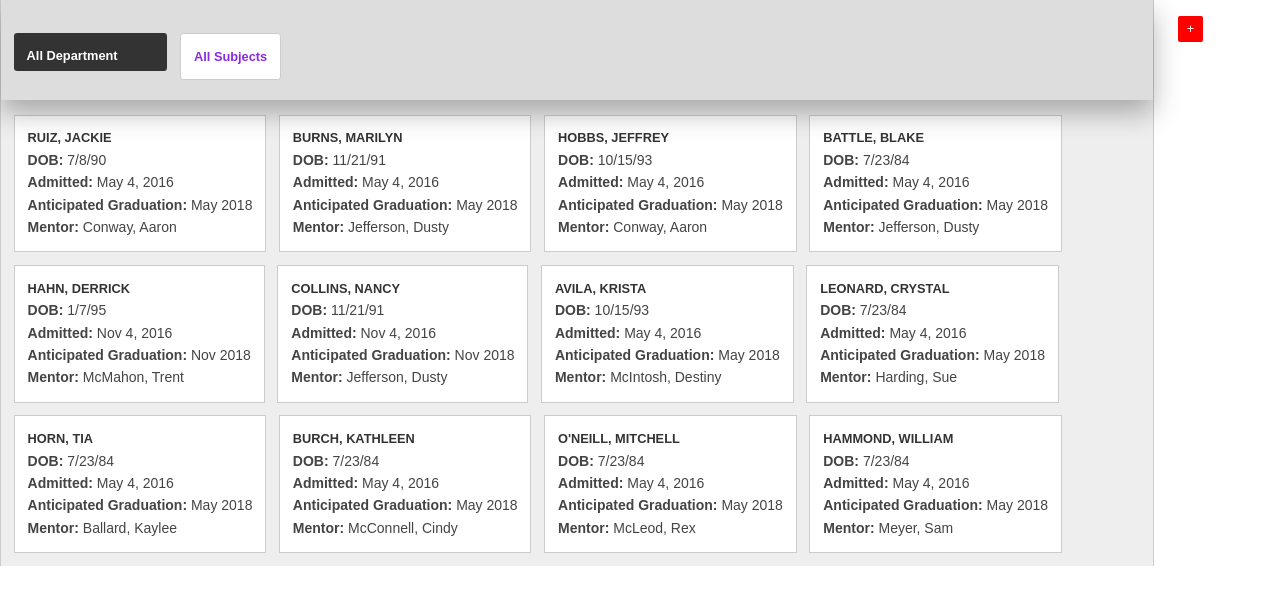
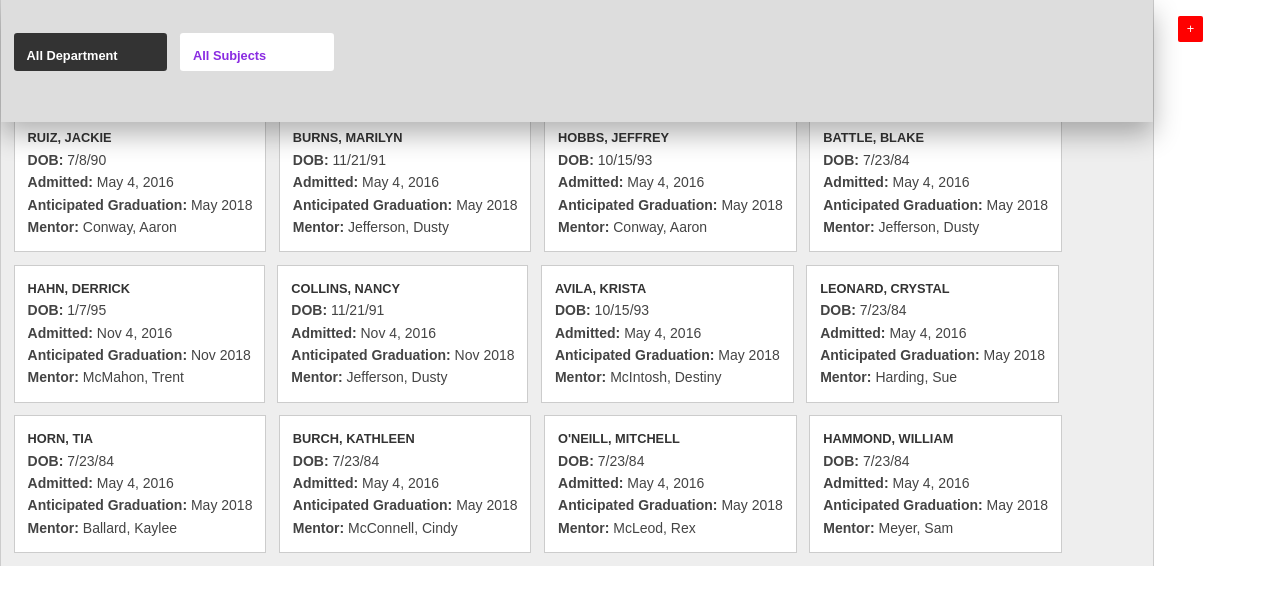
Before and after one commit to sengathit/ensue-demo, an Angular app: page /allstudents in a window 1280 px wide. Shown: the top 604 px of the page. Built offline with nearby package versions, Linux system fonts and the light colour scheme.

Commit message:
Added collapsible selected filter

```diff
--- a/src/app/pages/all-students/all-students.component.html
+++ b/src/app/pages/all-students/all-students.component.html
@@ -1,15 +1,10 @@
 <section>
   <header>
-    <section class="filter-list">
+    <section #filterlist class="filter-list">
       <div class="top-filter" [@openClose]="isOpen ? 'open' : 'closed'">
         <a class="btn btn-expand" (click)="toggleFilter()">{{plusMinus}}</a>
         <div class="department-list">
           <div class="department" *ngFor="let department of departments">
-            <!-- <button mat-raised-button
-              matTooltip="Info about the action"
-              aria-label="Button that displays a tooltip when focused or hovered over">
-        Action
-      </button> -->
             <div
               #departmentClass
               mat-raised-button
@@ -18,7 +13,7 @@
               matTooltipClass="tooltip-blue"
               aria-label="Button that shows a red tooltip"
               class="dept-name"
-              (click)="addFilter(departmentClass,department.name)" >{{department.name}}</div>
+              (click)="addFilter(departmentClass,department.name)">{{department.name}}</div>
             <div class="subjects-wrapper">
               <div
                 class="subject-name"
@@ -33,14 +28,16 @@
       </div>
       <div class="bottom-filter">
         <div class="department-list">
-          <div class="department">
-            <div class="dept-name active" [innerHTML]="departmentText"><!-- Department Name goes here --></div>
-            <div class="subjects-wrapper">
-                <div class="subject-name active" *ngIf="filterSubjects.length == 0;else showFilters">All Subjects</div>
+          <div #departmentcontainer id="department"  [@showMoreFilter]="showMore ? 'open' : 'closed'">
+            <div #department class="dept-name active" [innerHTML]="departmentText"><!-- Department Name goes here --></div>
+            <div #subjectContainer class="subjects-wrapper">
+                <div class="subject-name-active-filter active" *ngIf="filterSubjects.length == 0;else showFilters">All Subjects</div>
                 <ng-template #showFilters>
-                  <div #subjectClass class="subject-name  active" (click)="addFilter(subjectClass,filterSubject)" *ngFor="let filterSubject of filterSubjects">{{filterSubject}}</div>
+                  <div #subjectClass class="subject-name-active-filter active"  [ngStyle]="{'margin-bottom' : showMore ? '20px' : '0px'}" *ngFor="let filterSubject of filterSubjects; let i = index">{{filterSubject}}</div>
+
                 </ng-template>
             </div>
+            <div *ngIf="filterSubjects.length > 5"><p class="showMoreFilters" (click)="displayMoreFilters()">+ {{filterSubjects.length - 5}} more</p></div>
           </div>
         </div>
       </div>
--- a/src/app/pages/all-students/all-students.component.scss
+++ b/src/app/pages/all-students/all-students.component.scss
@@ -1,4 +1,38 @@
-.tooltip-blue {
-  background: lightblue;
-  font-size: 16px;
+
+  .tooltip-blue {
+    background: lightblue;
+    font-size: 16px;
+  }
+#department {
+  display: flex;
+  flex-shrink: 0;
+    height: 76px;
+    overflow: hidden;
+  .subject-name-active-filter {
+    background: white;
+    color: blueviolet;
+    font-weight: bold;
+    font-size: 1vw;
+    font-weight: bold;
+    padding: 1vw;
+    border-radius: 0.25vw;
+    flex: none;
+    height: 1vw;
+    width: 10vw;
+    margin-right: 1vw;
+    white-space: nowrap;
+    overflow: hidden;
+    text-overflow: ellipsis;
+    cursor: pointer;
+  }
+  .showMoreFilters {
+    color: #00f;
+    font-weight: bold;
+    cursor: pointer;
+    &:hover {
+      font-style: italic;
+      text-decoration: underline;
+    }
+  }
+
 }
--- a/src/app/pages/all-students/all-students.component.ts
+++ b/src/app/pages/all-students/all-students.component.ts
@@ -1,4 +1,4 @@
-import { Component, DoCheck, OnInit, SimpleChanges, ViewEncapsulation } from '@angular/core';
+import { Component, DoCheck, ElementRef, OnInit, SimpleChanges, ViewChild, ViewEncapsulation,AfterViewInit } from '@angular/core';
 import {TooltipPosition} from '@angular/material/tooltip';
 
 import {
@@ -25,7 +25,25 @@ import { FormControl } from '@angular/forms';
       state(
         'open',
         style({
-          height: '1170px',
+          height: 'auto',
+          overflow: 'none',
+        })
+      ),
+      state(
+        'close',
+        style({
+          height: '0',
+          overflow: 'hidden',
+        })
+      ),
+      transition('open => closed', [animate('0.5s')]),
+      transition('closed => open', [animate('0.5s')]),
+    ]),
+    trigger('showMoreFilter', [
+      state(
+        'open',
+        style({
+          height: 'auto',
           overflow: 'none',
         })
       ),
@@ -54,46 +72,33 @@ export class AllStudentsComponent implements OnInit {
   departmentText: string = 'All Department';
 
   isOpen = false;
+  showMore: boolean = false;
 
   plusMinus: string = '+';
 
-  positionOptions: TooltipPosition[] = ['below', 'above', 'left', 'right'];
-  position = new FormControl(this.positionOptions[0]);
+  @ViewChild("department",{static: true}) department: ElementRef = new ElementRef(ElementRef);
+  @ViewChild("filterlist",{static: true}) filterlist: ElementRef = new ElementRef(ElementRef);
+  @ViewChild("subjectContainer",{static: true}) subjectContainer: ElementRef = new ElementRef(ElementRef);
 
   constructor(
     private studentSvc: GetStudentService,
-    private departmentsSvc: GetDepartmentsService,
-    private router: Router,
-    private activatedRoute: ActivatedRoute
+    private departmentsSvc: GetDepartmentsService
   ) {}
 
   ngOnInit(): void {
+    this.students = [];
     this.departmentsSvc.GetDepartment().subscribe((data) => {
       this.departments = data.departments;
-      console.log(this.departments);
     });
 
     this.studentSvc.GetAll().subscribe((data) => {
       this.students = data.body.studentData.students;
     });
+
   }
 
   toggleFilter(): void {
-    // this.router.navigate(['/books'], { queryParams: { orderby: 'price',category:'fiction' } });
-
-
-
-
-
-    // this.router.navigate(
-    //   [],
-    //   {
-    //     relativeTo: this.activatedRoute,
-    //     queryParams: queryParams,
-    //     queryParamsHandling: 'merge',
-    //   }
-    // );
-
+    this.students = [];
     this.isOpen = !this.isOpen;
     if (this.isOpen) {
       this.plusMinus = '-';
@@ -102,19 +107,16 @@ export class AllStudentsComponent implements OnInit {
     }
 
     if(this.departmentText == 'All Department' && this.filterSubjects.length == 0){
-      this.students = [];
       this.studentSvc.GetAll().subscribe((data) => {
         let filteredStudents: StudentModel[] = data.body.studentData.students;
         for(let i = 0;i < filteredStudents.length; i++){
             this.students.push(filteredStudents[i]);
           }
       });
-
+      console.log(this.students.length)
     }
     else if(this.departmentText == 'All Department' && this.filterSubjects.length > 0){
-      this.students = [];
       this.studentSvc.GetAll().subscribe(data => {
-
         let filteredStudents: StudentModel[] = data.body.studentData.students;
 
         for(let i = 0;i < filteredStudents.length; i++){
@@ -123,9 +125,9 @@ export class AllStudentsComponent implements OnInit {
           }
         }
       });
+      console.log(this.students.length)
     }
     else if(this.departmentText != 'All Department' && this.filterSubjects.length == 0){
-      this.students = [];
       this.studentSvc.GetAll().subscribe(data => {
           let filteredStudents: StudentModel[] = data.body.studentData.students;
 
@@ -135,10 +137,9 @@ export class AllStudentsComponent implements OnInit {
             }
           }
       });
-
+      console.log(this.students.length)
     }
     else if(this.departmentText != 'All Department' && this.filterSubjects.length > 0){
-      this.students = [];
       this.studentSvc.GetAll().subscribe((data) => {
         let filteredStudents: StudentModel[] = data.body.studentData.students;
 
@@ -149,6 +150,7 @@ export class AllStudentsComponent implements OnInit {
         }
       });
     }
+    console.log(this.students.length)
   }
 
   addFilter(department: HTMLElement, filterName: string): void {
@@ -192,9 +194,8 @@ export class AllStudentsComponent implements OnInit {
     })
   }
 
-  getAllStudents(){
-    return this.studentSvc.GetAll().subscribe((data) => {
-      this.students = data.body.studentData.students;
-    });
+  displayMoreFilters(): void {
+    this.showMore = !this.showMore;
   }
+
 }
--- a/tsconfig.json
+++ b/tsconfig.json
@@ -25,6 +25,7 @@
     "enableI18nLegacyMessageIdFormat": false,
     "strictInjectionParameters": true,
     "strictInputAccessModifiers": true,
-    "strictTemplates": true
+    "strictTemplates": true,
+    "strictPropertyInitialization": false
   }
 }
```
